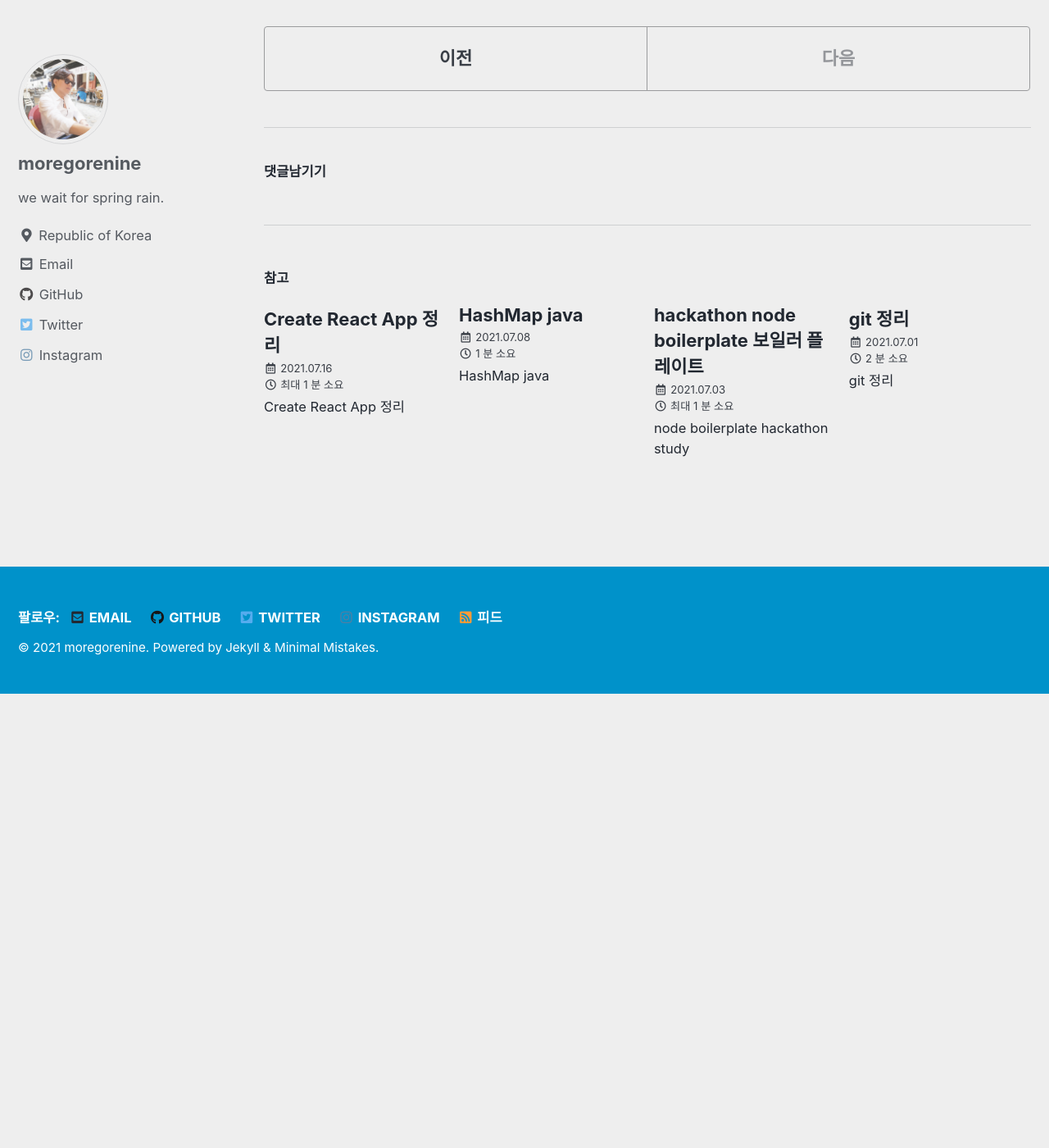
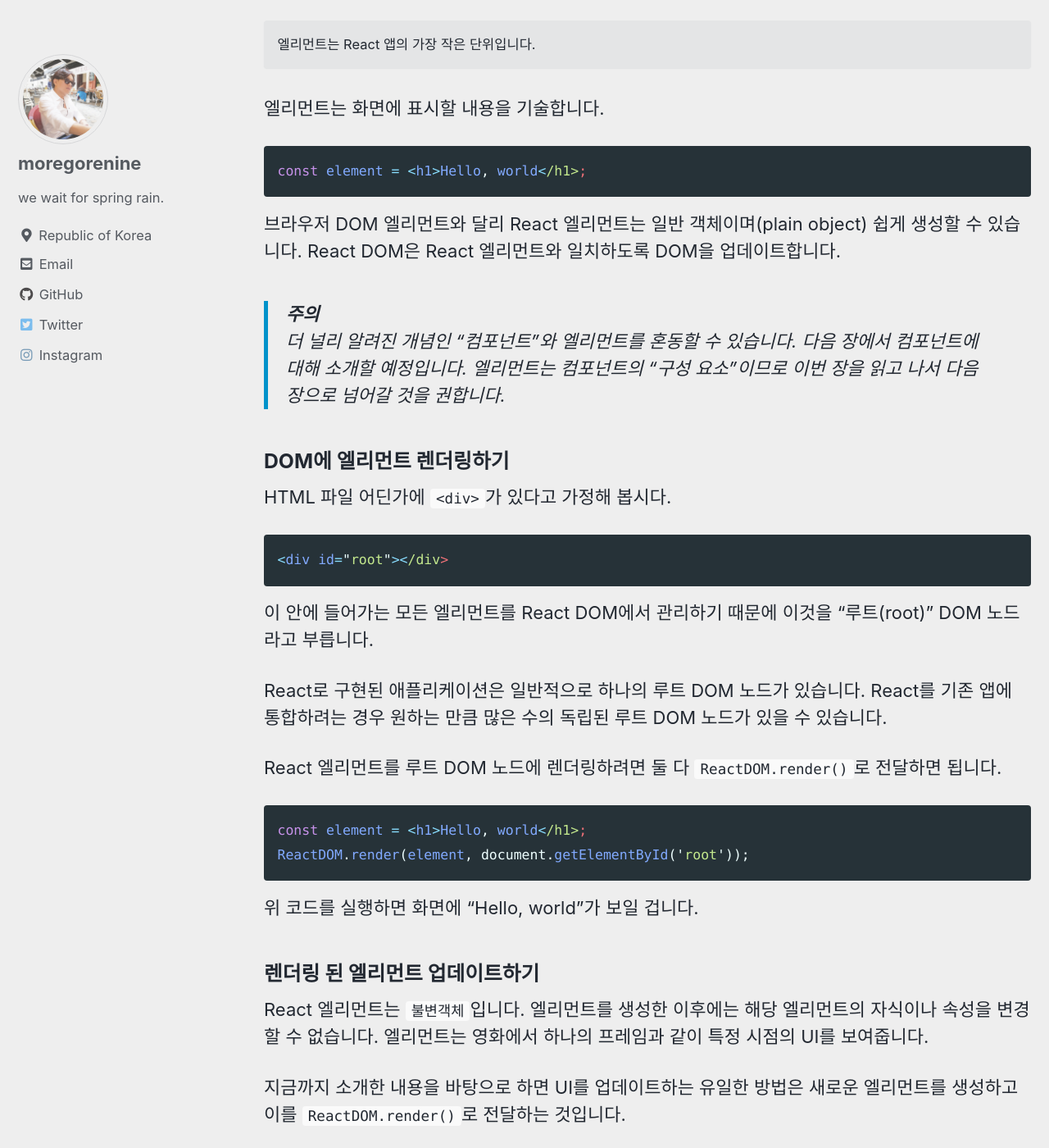
Before and after one commit to moregorenine/moregorenine.github.io, a Jekyll site: the page built from _posts/react/2021-7-17-react-docs.md, in a window 1280 px wide and 1400 px high, scrolled down 6113 px. Shown: the whole window at 82% size. Built offline with Jekyll 4.4.1, drawn with Linux system fonts in a browser that asks for light colours; cached includes are drawn as plain includes; comment, search, counter and statistics services are not loaded; before the commit the page ends 6959 px from its top, so only the background shows below that; some of the changed text lies outside the part shown.

Commit message:
Update 2021-7-17-react-docs.md

````diff
--- a/_posts/react/2021-7-17-react-docs.md
+++ b/_posts/react/2021-7-17-react-docs.md
@@ -13,14 +13,18 @@ toc_sticky: true
 # Main Concepts
 ## 1. Hello World
 아래는 화면에 Hello, world!를 출력하는 가장 간단한 예제입니다.
+{: .notice}
+
 ```js
 ReactDOM.render(
   <h1>Hello, world!</h1>,
   document.getElementById('root')
 );
 ```
-## 2. Introducing JSX
+## 2. JSX 소개
 아래의 변수 선언은 뭘까요?
+{: .notice}
+
 ```js
 const element = <h1>Hello, world!</h1>;
 ```
@@ -30,13 +34,12 @@ element는 string도 아니고 HTML도 아닙니다.
 - JSX는 React의 "elements"를 생성합니다.
 
 ### why JSX
-React는 렌더링 로직이 본질적으로 다른 UI 로직과 결합되어 있다는 사실을 받아들입니다.
-이벤트 처리 방식, 시간 경과에 따른 상태 변경 방식, 데이터 표시 준비 방식 등입니다.
+React에서는 본질적으로 렌더링 로직이 UI 로직(이벤트가 처리되는 방식, 시간에 따라 state가 변하는 방식, 화면에 표시하기 위해 데이터가 준비되는 방식 등)과 연결된다는 사실을 받아들입니다.
 
 마크업과 로직을 별도의 파일에 넣어 인위적으로 기술 을 분리하는 대신
 React 는 두 가지를 모두 포함하는 "components"라고 단위로 결합 합니다.
 
-### Embedding Expressions in JSX
+### JSX에 표현식 포함하기
 JSX에서는 javascript변수를 `{}`묶어 사용할 수 있습니다.
 ```js
 const name = 'Josh Perez';
@@ -47,8 +50,8 @@ ReactDOM.render(
   document.getElementById('root')
 );
 ```
-JSX의 중괄호 안에 유효한 JavaScript 표현식을 넣을 수 있습니다.
-예를 들어, 2 + 2, user.firstName또는 formatName(user)모두 유효한 JavaScript 표현식입니다.
+JSX의 중괄호 안에 유효한 `JavaScript 표현식`을 넣을 수 있습니다.
+예를 들어, `2 + 2`, `user.firstName`또는 `formatName(user)`모두 유효한 JavaScript 표현식입니다.
 
 ```js
 function formatName(user) {
@@ -74,8 +77,9 @@ ReactDOM.render(
 
 ### JSX 표현식
 
-컴파일 후 JSX 표현식은 일반 JavaScript 함수 호출이 되어 JavaScript 객체로 평가됩니다.
-즉, if명령문 및 for루프 내에서 JSX를 사용 하고 , 변수에 할당하고, 인수로 수락하고, 함수에서 반환할 수 있습니다.
+컴파일이 끝나면 JSX 표현식은 일반 JavaScript 함수 호출이 되어 JavaScript 객체로 인식됩니다.
+
+즉, JSX를 if 구문 및 for loop 안에 사용하고, 변수에 할당하고, 인자로서 받아들이고, 함수로부터 반환할 수 있습니다.
 ```js
 function getGreeting(user) {
   if (user) {
@@ -85,7 +89,7 @@ function getGreeting(user) {
 }
 ```
 
-### JSX 속성 지정
+### JSX 속성 정의
 따옴표를 사용하여 문자열을 속성으로 지정할 수 있습니다
 ```js
 const element = <div tabIndex="0"></div>;
@@ -94,12 +98,12 @@ const element = <div tabIndex="0"></div>;
 ```js
 const element = <img src={user.avatarUrl}></img>;
 ```
-속성에 JavaScript 표현식을 포함할 때 중괄호 주위에 따옴표를 사용하지 마십시오. 따옴표(문자열 값의 경우) 또는 중괄호(표현식의 경우)를 사용해야 하지만 동일한 속성에서 둘 다 사용해서는 안 됩니다.
+어트리뷰트에 JavaScript 표현식을 삽입할 때 중괄호 주변에 따옴표를 입력하지 마세요. 따옴표(문자열 값에 사용) 또는 중괄호(표현식에 사용) 중 하나만 사용하고, 동일한 어트리뷰트에 두 가지를 동시에 사용하면 안 됩니다.
 
->Warning:
+>**주의**
 JSX는 HTML보다 JavaScript에 더 가깝기 때문에
 React DOM은 HTML 속성 대신 camelCase 명명 규칙을 사용합니다.
-예를 들어 class는 className, 그리고 tabindex는 tabIndex로 사용한다.
+예를 들어 class는 `className`, 그리고 tabindex는 `tabIndex`로 사용한다.
 
 ### JSX로 자식 지정하기
 태그가 비어 있으면 XML과 같이 `/>`태그를 사용하여 즉시 닫을 수 있습니다 .
@@ -123,12 +127,12 @@ const title = response.potentiallyMaliciousInput;
 // This is safe:
 const element = <h1>{title}</h1>;
 ```
-기본적으로 React DOM은 렌더링하기 전에 JSX에 포함된 모든 값을 이스케이프 합니다.
+기본적으로 React DOM은 렌더링하기 전에 JSX에 포함된 모든 값을 `이스케이프` 합니다.
 따라서 애플리케이션에 명시적으로 작성되지 않은 내용은 절대 주입할 수 없습니다.
 모든 것은 렌더링되기 전에 문자열로 변환됩니다.
-이는 XSS(교차 사이트 스크립팅) 공격 을 방지하는 데 도움이 됩니다 .
+이는 `XSS(교차 사이트 스크립팅)` 공격 을 방지하는 데 도움이 됩니다 .
 
-### JSX Represents Objects
+### JSX는 Objects를 표현합니다.
 Babel은 JSX를 `React.createElement()`호출 로 컴파일 합니다.
 이 두 예는 동일합니다.
 ```js
@@ -157,3 +161,66 @@ const element = {
 };
 ```
 이러한 객체를 “React elements”라고 하며, 화면에서 보고 싶은 것을 나타내는 표현이라 생각하면 됩니다. React는 이 객체를 읽어서, DOM을 구성하고 최신 상태로 유지하는 데 사용합니다.
+
+## 엘리먼트 렌더링
+엘리먼트는 React 앱의 가장 작은 단위입니다.
+{: .notice}
+
+엘리먼트는 화면에 표시할 내용을 기술합니다.
+```js
+const element = <h1>Hello, world</h1>;
+```
+브라우저 DOM 엘리먼트와 달리 React 엘리먼트는 일반 객체이며(plain object) 쉽게 생성할 수 있습니다. React DOM은 React 엘리먼트와 일치하도록 DOM을 업데이트합니다.
+
+>**주의**
+더 널리 알려진 개념인 “컴포넌트”와 엘리먼트를 혼동할 수 있습니다. 다음 장에서 컴포넌트에 대해 소개할 예정입니다. 엘리먼트는 컴포넌트의 “구성 요소”이므로 이번 장을 읽고 나서 다음 장으로 넘어갈 것을 권합니다.
+
+### DOM에 엘리먼트 렌더링하기
+HTML 파일 어딘가에 `<div>`가 있다고 가정해 봅시다.
+```js
+<div id="root"></div>
+```
+이 안에 들어가는 모든 엘리먼트를 React DOM에서 관리하기 때문에 이것을 “루트(root)” DOM 노드라고 부릅니다.
+
+React로 구현된 애플리케이션은 일반적으로 하나의 루트 DOM 노드가 있습니다. React를 기존 앱에 통합하려는 경우 원하는 만큼 많은 수의 독립된 루트 DOM 노드가 있을 수 있습니다.
+
+React 엘리먼트를 루트 DOM 노드에 렌더링하려면 둘 다 `ReactDOM.render()`로 전달하면 됩니다.
+
+```js
+const element = <h1>Hello, world</h1>;
+ReactDOM.render(element, document.getElementById('root'));
+```
+
+위 코드를 실행하면 화면에 “Hello, world”가 보일 겁니다.
+
+### 렌더링 된 엘리먼트 업데이트하기
+React 엘리먼트는 `불변객체`입니다. 엘리먼트를 생성한 이후에는 해당 엘리먼트의 자식이나 속성을 변경할 수 없습니다. 엘리먼트는 영화에서 하나의 프레임과 같이 특정 시점의 UI를 보여줍니다.
+
+지금까지 소개한 내용을 바탕으로 하면 UI를 업데이트하는 유일한 방법은 새로운 엘리먼트를 생성하고 이를 `ReactDOM.render()`로 전달하는 것입니다.
+
+예시로 똑딱거리는 시계를 살펴보겠습니다.
+```js
+function tick() {
+  const element = (
+    <div>
+      <h1>Hello, world!</h1>
+      <h2>It is {new Date().toLocaleTimeString()}.</h2>
+    </div>
+  );
+  ReactDOM.render(element, document.getElementById('root'));
+}
+setInterval(tick, 1000);
+```
+위 함수는 `setInterval()` 콜백을 이용해 초마다 `ReactDOM.render()`를 호출합니다.
+
+>**주의**
+실제로 대부분의 React 앱은 ReactDOM.render()를 한 번만 호출합니다. 다음 장에서는 이와 같은 코드가 `유상태 컴포넌트`에 어떻게 캡슐화되는지 설명합니다.
+
+### 변경된 부분만 업데이트하기
+React DOM은 해당 엘리먼트와 그 자식 엘리먼트를 이전의 엘리먼트와 비교하고 DOM을 원하는 상태로 만드는데 필요한 경우에만 DOM을 업데이트합니다.
+
+개발자 도구를 이용해 마지막 예시를 살펴보면 이를 확인할 수 있습니다.
+
+매초 전체 UI를 다시 그리도록 엘리먼트를 만들었지만 React DOM은 내용이 변경된 텍스트 노드만 업데이트했습니다.
+
+경험에 비추어 볼 때 특정 시점에 UI가 어떻게 보일지 고민하는 이런 접근법은 시간의 변화에 따라 UI가 어떻게 변화할지 고민하는 것보다 더 많은 수의 버그를 없앨 수 있습니다.
````
